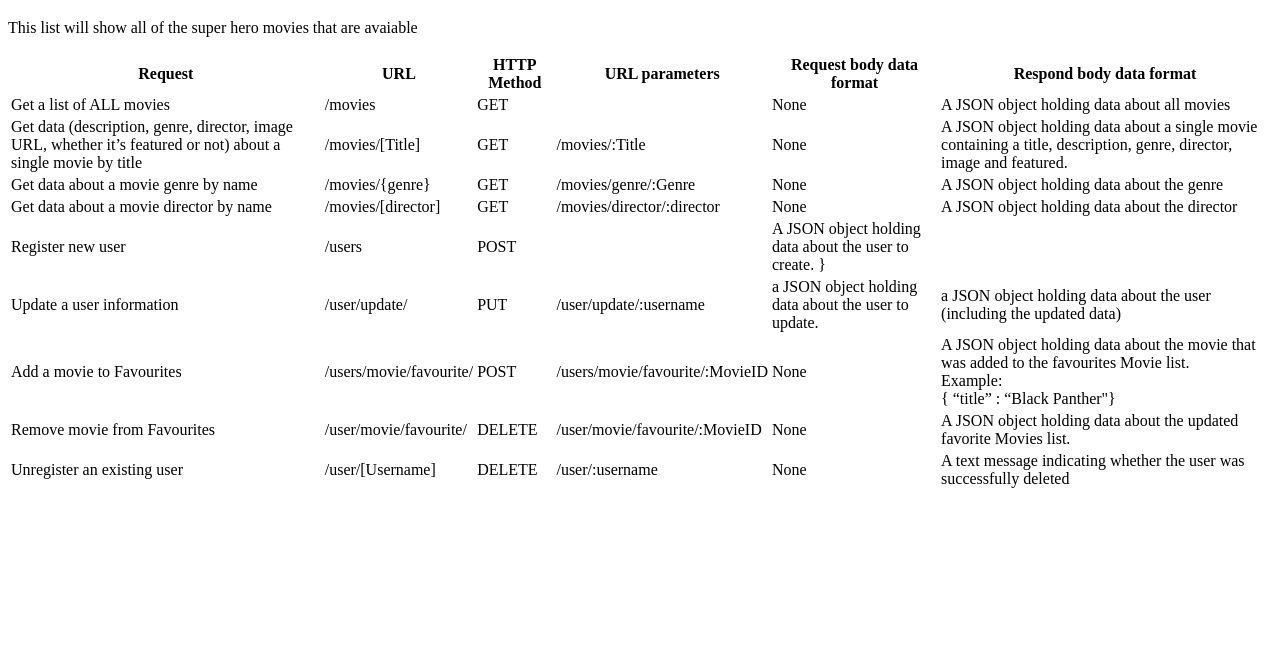
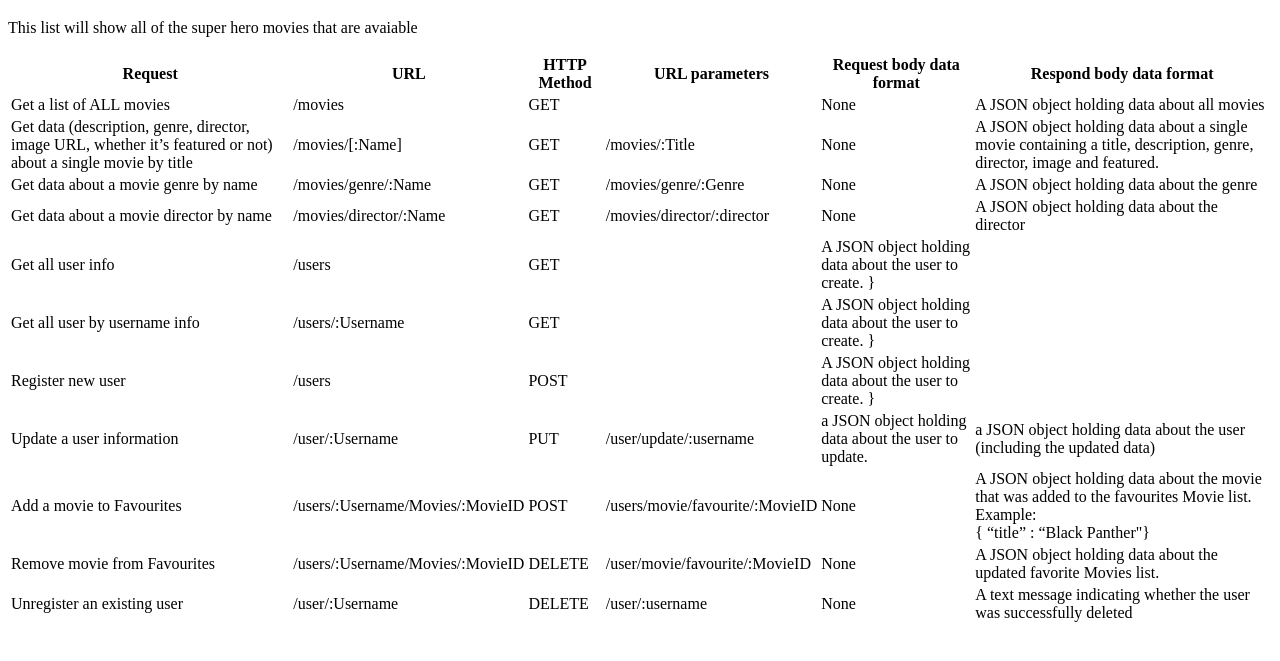
Before and after one commit to sballew17/movie.project, a website: page public/documentation.html in a window 1280 px wide. Shown: the part 61-722 px from the top of the page. Drawn offline with Linux system fonts and the light colour scheme.

Commit message:
Update
Updated info on my documentation so that it matches my index.js

```diff
--- a/public/documentation.html
+++ b/public/documentation.html
@@ -27,7 +27,7 @@
  </tr>
  <tr>
    <td>Get data (description, genre, director, image URL, whether it’s featured or not) about a single movie by title</td>
-   <td>/movies/[Title]</td>
+   <td>/movies/[:Name]</td>
    <td>GET</td>
    <td>/movies/:Title</td>
    <td>None</td>
@@ -36,7 +36,7 @@
  </tr>
  <tr>
    <td>Get data about a movie genre by name</td>
-   <td>/movies/{genre}</td>
+   <td>/movies/genre/:Name</td>
    <td>GET</td>
    <td>/movies/genre/:Genre</td>
    <td>None</td>
@@ -44,11 +44,25 @@
  </tr>
  <tr>
    <td>Get data about a movie director by name</td>
-   <td>/movies/[director]</td>
+   <td>/movies/director/:Name</td>
    <td>GET</td>
    <td>/movies/director/:director</td>
    <td>None</td>
    <td>A JSON object holding data about the director</td>
+ </tr>
+  <tr>
+   <td>Get all user info</td>
+   <td>/users</td>
+   <td>GET</td>
+   <td></td>
+   <td>A JSON object holding data about the user to create. }</td>
+ </tr>
+ <tr>
+   <td>Get all user by username info</td>
+   <td>/users/:Username</td>
+   <td>GET</td>
+   <td></td>
+   <td>A JSON object holding data about the user to create. }</td>
  </tr>
  <tr>
    <td>Register new user</td>
@@ -59,7 +73,7 @@
  </tr>
  <tr>
   <td>Update a user information</td>
-   <td>/user/update/</td>
+   <td>/user/:Username</td>
    <td>PUT</td>
    <td>/user/update/:username</td>
    <td>a JSON object holding data about the user to update.
@@ -68,7 +82,7 @@
  </tr>
  <tr>
    <td>Add a movie to Favourites </td>
-   <td>/users/movie/favourite/</td>
+   <td>/users/:Username/Movies/:MovieID</td>
    <td>POST</td>
    <td>/users/movie/favourite/:MovieID</td>
    <td>None</td>
@@ -76,7 +90,7 @@
  </tr>
  <tr>
    <td>Remove movie from Favourites</td>
-   <td>/user/movie/favourite/</td>
+   <td>/users/:Username/Movies/:MovieID</td>
    <td>DELETE</td>
    <td>/user/movie/favourite/:MovieID</td>
    <td>None</td>
@@ -84,7 +98,7 @@
  </tr>
  <tr>
    <td>Unregister an existing user</td>
-   <td>/user/[Username]</td>
+   <td>/user/:Username</td>
    <td>DELETE</td>
    <td>/user/:username</td>
    <td>None</td>
```
